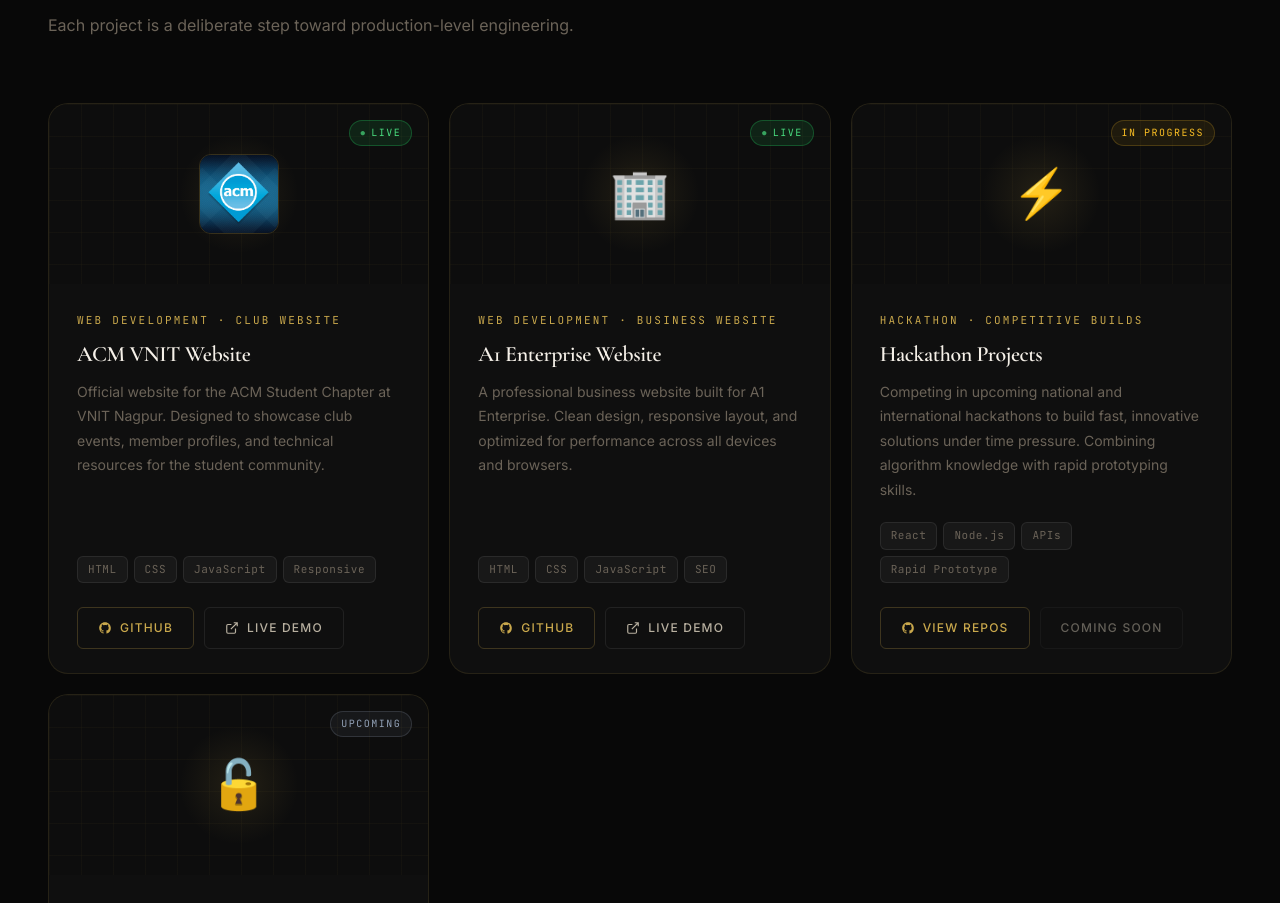
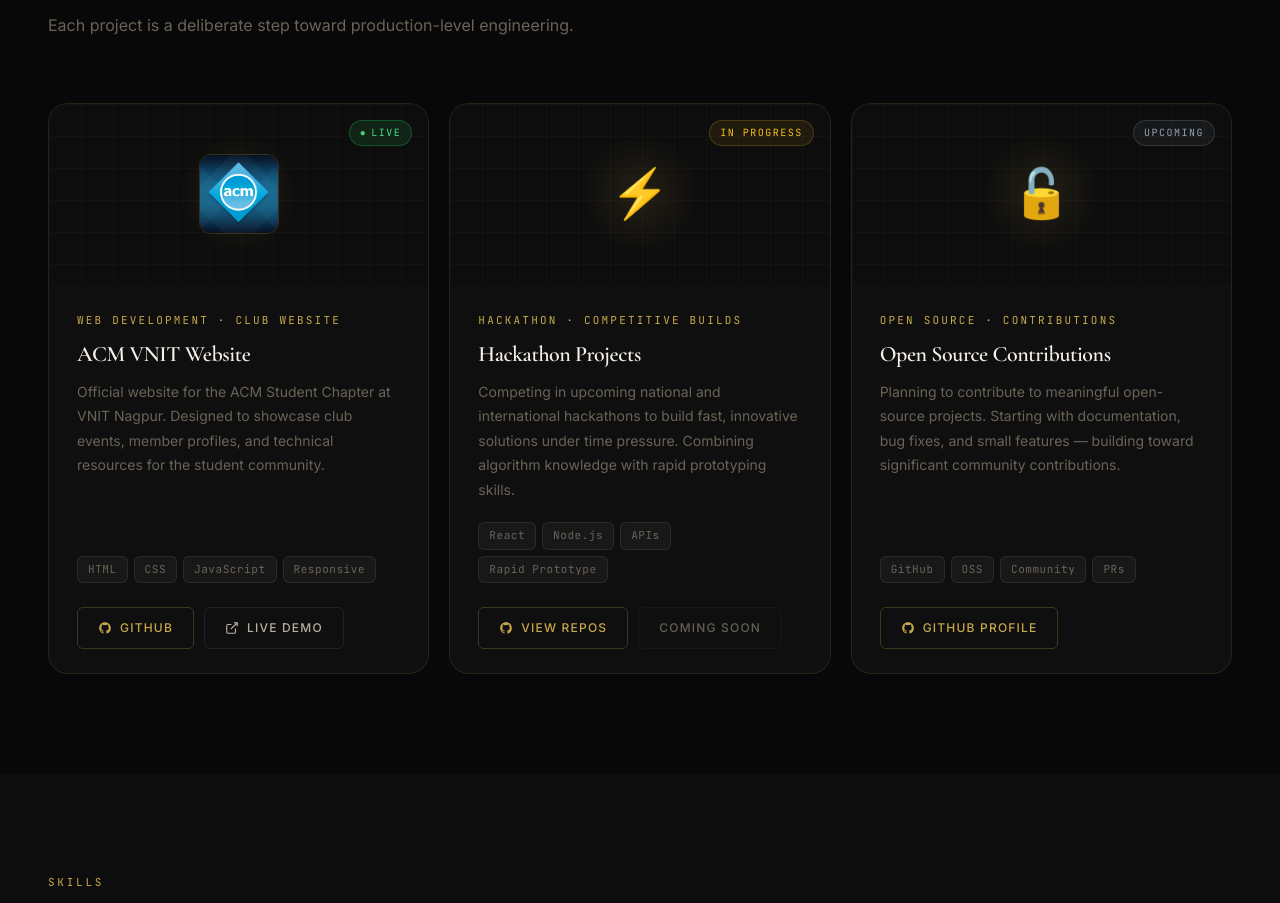
Before and after one commit to SahilSoni1111/SAHIL-PORTFOLIO, a website built with Vite: page projects.html in a window 1280 px wide. Shown: the part 1426-2329 px from the top of the page. Built offline with nearby package versions, Linux system fonts and the light colour scheme.

Commit message:
updations

```diff
--- a/projects.html
+++ b/projects.html
@@ -500,43 +500,11 @@
                 <span class="stack-tag">Responsive</span>
               </div>
               <div class="project-links">
-                <a href="https://github.com/" target="_blank" rel="noopener noreferrer" class="btn btn-outline btn-sm">
+                <a href="https://github.com/AnkurKumarIO/ACM-VNIT" target="_blank" rel="noopener noreferrer" class="btn btn-outline btn-sm">
                   <svg width="14" height="14" viewBox="0 0 24 24" fill="currentColor" aria-hidden="true"><path d="M12 2C6.477 2 2 6.484 2 12.017c0 4.425 2.865 8.18 6.839 9.504.5.092.682-.217.682-.483 0-.237-.008-.868-.013-1.703-2.782.605-3.369-1.343-3.369-1.343-.454-1.158-1.11-1.466-1.11-1.466-.908-.62.069-.608.069-.608 1.003.07 1.531 1.032 1.531 1.032.892 1.53 2.341 1.088 2.91.832.092-.647.35-1.088.636-1.338-2.22-.253-4.555-1.113-4.555-4.951 0-1.093.39-1.988 1.029-2.688-.103-.253-.446-1.272.098-2.65 0 0 .84-.27 2.75 1.026A9.564 9.564 0 0112 6.844c.85.004 1.705.115 2.504.337 1.909-1.296 2.747-1.027 2.747-1.027.546 1.379.202 2.398.1 2.651.64.7 1.028 1.595 1.028 2.688 0 3.848-2.339 4.695-4.566 4.943.359.309.678.92.678 1.855 0 1.338-.012 2.419-.012 2.747 0 .268.18.58.688.482A10.019 10.019 0 0022 12.017C22 6.484 17.522 2 12 2z"/></svg>
                   GitHub
                 </a>
-                <a href="#" class="btn btn-ghost btn-sm">
-                  <svg width="14" height="14" viewBox="0 0 24 24" fill="none" stroke="currentColor" stroke-width="2" aria-hidden="true"><path d="M18 13v6a2 2 0 01-2 2H5a2 2 0 01-2-2V8a2 2 0 012-2h6M15 3h6v6M10 14L21 3"/></svg>
-                  Live Demo
-                </a>
-              </div>
-            </div>
-          </article>
-
-          <!-- A1 Enterprise -->
-          <article class="project-card fade-up delay-2">
-            <div class="project-banner">
-              <div class="project-banner-bg"></div>
-              <div class="project-banner-pattern"></div>
-              <div class="project-banner-glow"></div>
-              <div class="project-banner-icon" aria-hidden="true">🏢</div>
-              <span class="project-status-badge status-live">Live</span>
-            </div>
-            <div class="project-body">
-              <div class="project-category">Web Development · Business Website</div>
-              <h2 class="project-title">A1 Enterprise Website</h2>
-              <p class="project-desc">A professional business website built for A1 Enterprise. Clean design, responsive layout, and optimized for performance across all devices and browsers.</p>
-              <div class="project-stack">
-                <span class="stack-tag">HTML</span>
-                <span class="stack-tag">CSS</span>
-                <span class="stack-tag">JavaScript</span>
-                <span class="stack-tag">SEO</span>
-              </div>
-              <div class="project-links">
-                <a href="https://github.com/" target="_blank" rel="noopener noreferrer" class="btn btn-outline btn-sm">
-                  <svg width="14" height="14" viewBox="0 0 24 24" fill="currentColor" aria-hidden="true"><path d="M12 2C6.477 2 2 6.484 2 12.017c0 4.425 2.865 8.18 6.839 9.504.5.092.682-.217.682-.483 0-.237-.008-.868-.013-1.703-2.782.605-3.369-1.343-3.369-1.343-.454-1.158-1.11-1.466-1.11-1.466-.908-.62.069-.608.069-.608 1.003.07 1.531 1.032 1.531 1.032.892 1.53 2.341 1.088 2.91.832.092-.647.35-1.088.636-1.338-2.22-.253-4.555-1.113-4.555-4.951 0-1.093.39-1.988 1.029-2.688-.103-.253-.446-1.272.098-2.65 0 0 .84-.27 2.75 1.026A9.564 9.564 0 0112 6.844c.85.004 1.705.115 2.504.337 1.909-1.296 2.747-1.027 2.747-1.027.546 1.379.202 2.398.1 2.651.64.7 1.028 1.595 1.028 2.688 0 3.848-2.339 4.695-4.566 4.943.359.309.678.92.678 1.855 0 1.338-.012 2.419-.012 2.747 0 .268.18.58.688.482A10.019 10.019 0 0022 12.017C22 6.484 17.522 2 12 2z"/></svg>
-                  GitHub
-                </a>
-                <a href="#" class="btn btn-ghost btn-sm">
+                <a href="https://acm-vnit.vercel.app/" target="_blank" rel="noopener noreferrer" class="btn btn-ghost btn-sm">
                   <svg width="14" height="14" viewBox="0 0 24 24" fill="none" stroke="currentColor" stroke-width="2" aria-hidden="true"><path d="M18 13v6a2 2 0 01-2 2H5a2 2 0 01-2-2V8a2 2 0 012-2h6M15 3h6v6M10 14L21 3"/></svg>
                   Live Demo
                 </a>
```
